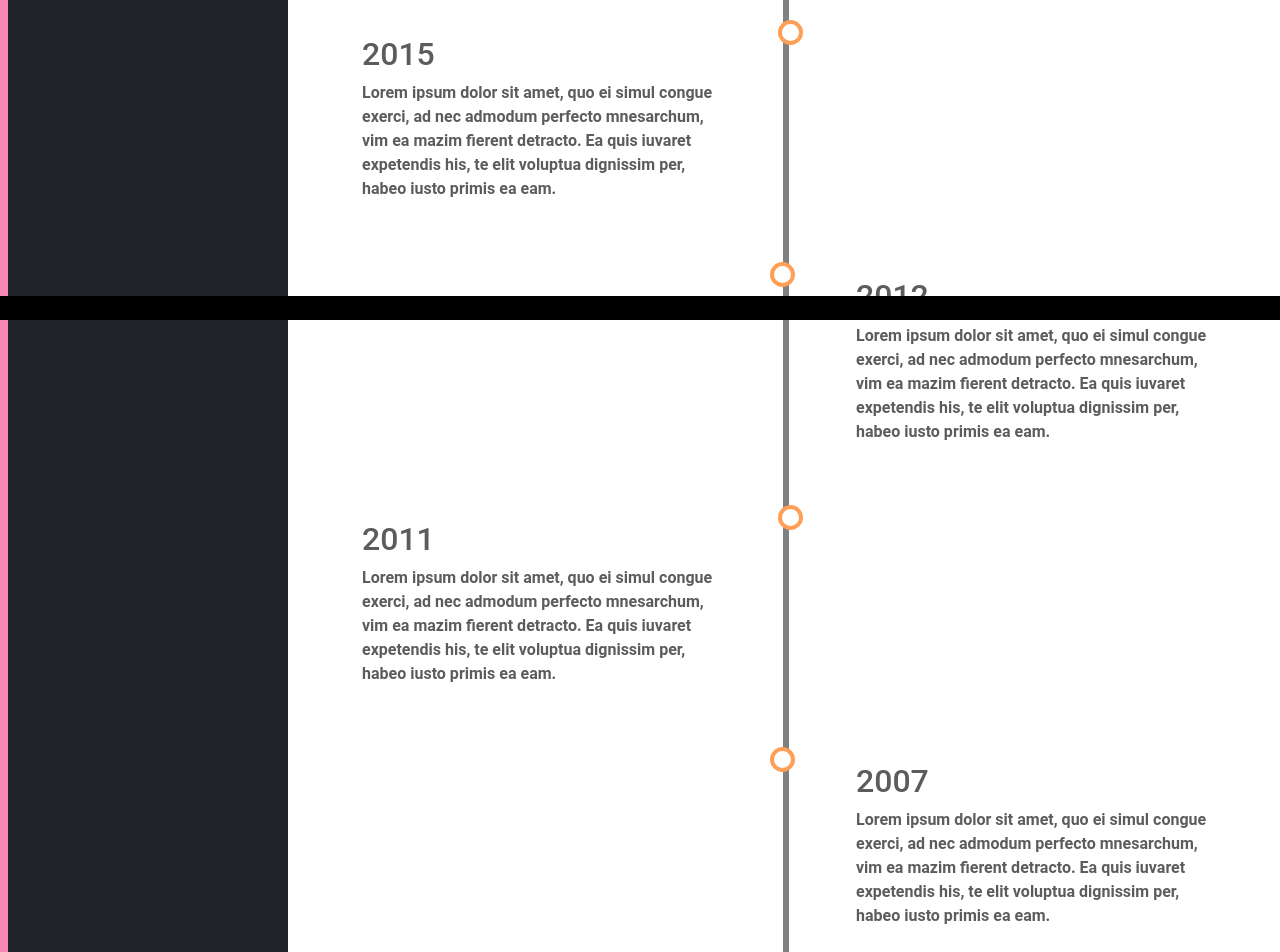
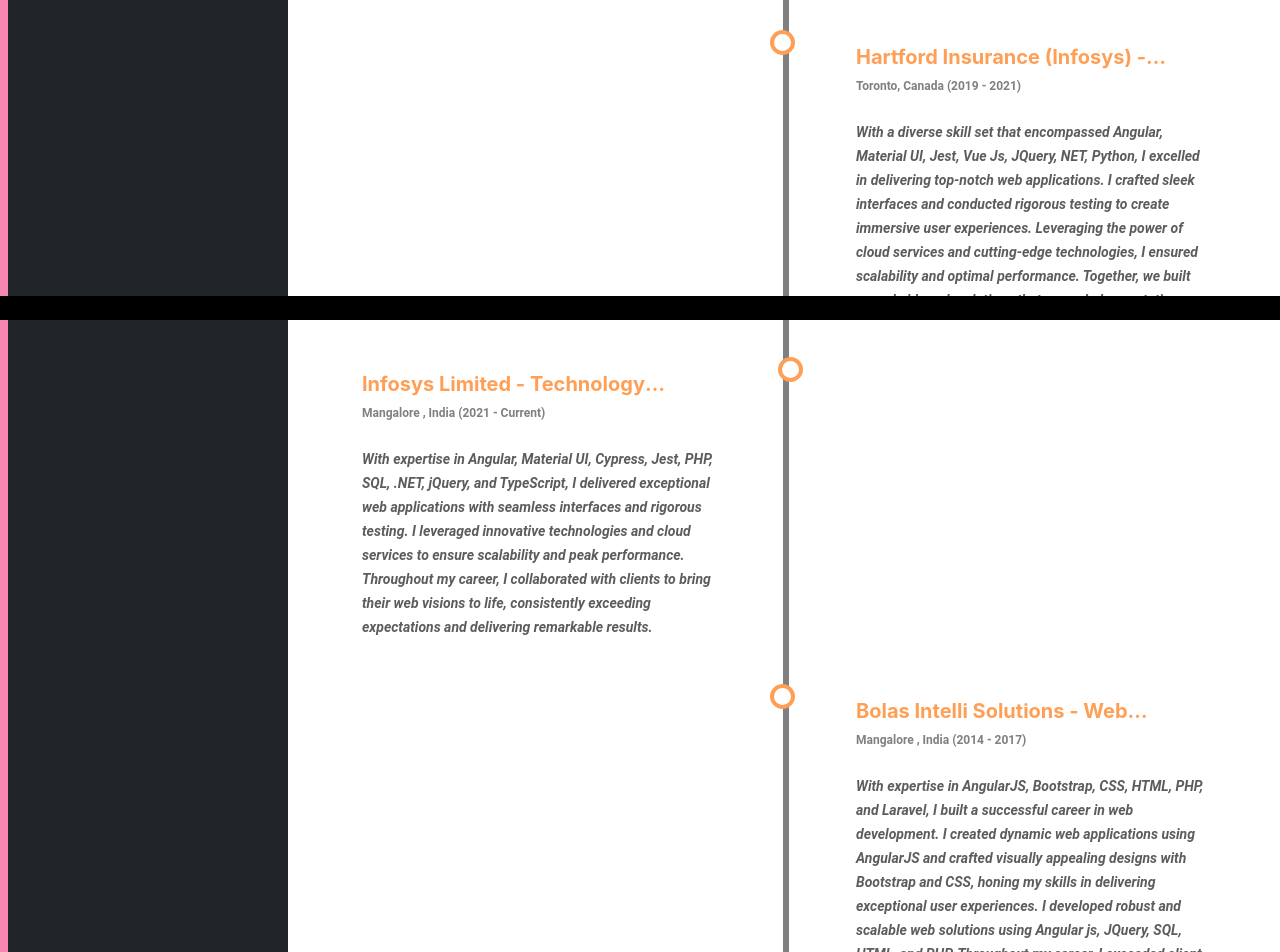
Before and after one commit to flavglen/myportal, a React (Create React App) app: page /timeline in a window 1280 px wide. Shown: the part 480-1432 px from the top of the page. Built offline with nearby package versions, Linux system fonts and the light colour scheme.

Commit message:
projects

```diff
--- a/package.json
+++ b/package.json
@@ -3,6 +3,7 @@
   "version": "0.1.0",
   "private": true,
   "dependencies": {
+    "@chakra-ui/icons": "^2.0.19",
     "@chakra-ui/react": "^2.4.9",
     "@emotion/react": "^11.10.5",
     "@emotion/styled": "^11.10.5",
--- /dev/null
+++ b/src/components/common/project-card/ProjectCard.css
@@ -0,0 +1,8 @@
+.clap-3-line {
+    display: -webkit-box;
+    max-width: 400px;
+    -webkit-line-clamp: 3;
+    -webkit-box-orient: vertical;
+    overflow: hidden;
+    text-overflow: ellipsis;
+}
--- a/src/components/common/project-card/ProjectCard.tsx
+++ b/src/components/common/project-card/ProjectCard.tsx
@@ -1,19 +1,24 @@
 import React from 'react';
-import { Avatar } from "@chakra-ui/avatar";
+import { Avatar, AvatarBadge} from "@chakra-ui/avatar";
 import { Card, CardBody, CardFooter, CardHeader } from "@chakra-ui/card";
 import { Box, Flex, Heading, Text } from "@chakra-ui/layout";
+import { InfoIcon } from '@chakra-ui/icons'
+import './ProjectCard.css';
 
-export const ProjectCard: React.FC = () => {
+export const ProjectCard: React.FC<{data: any}> = (props) => {
+    const { name, start, end, description, personal } = props.data;
     return (
         <Card maxW='md'>
             <CardHeader>
                 <Flex>
                     <Flex flex='1' gap='4' alignItems='center' flexWrap='wrap'>
-                        <Avatar name='Segun Adebayo' src='https://bit.ly/sage-adebayo' />
+                      <Avatar bg='teal.500' icon={<InfoIcon fontSize='1.5rem' />}>
+                       <AvatarBadge borderColor='papayawhip' bg={!personal ? 'green.500' : 'tomato'} boxSize='1.25em' />
+                      </Avatar>
 
                         <Box>
-                            <Heading size='sm'>Segun Adebayo</Heading>
-                            <Text>Creator, Chakra UI</Text>
+                            <Heading size='sm'>{name}</Heading>
+                            <Text>{start} - {end} </Text>
                         </Box>
                     </Flex>
                     {/* <IconButton
@@ -25,10 +30,8 @@
                 </Flex>
             </CardHeader>
             <CardBody>
-                <Text>
-                    With Chakra UI, I wanted to sync the speed of development with the speed
-                    of design. I wanted the developer to be just as excited as the designer to
-                    create a screen.
+                <Text className='clap-3-line' title={description}>
+                    {description}
                 </Text>
             </CardBody>
 
--- a/src/components/common/sidebar/sidebar.tsx
+++ b/src/components/common/sidebar/sidebar.tsx
@@ -82,7 +82,7 @@
             </>
           </Link>
         </li>
-        <li className="nav-item">
+        {/* <li className="nav-item">
           <Link onClick={closeMenu} to='timeline'>
             <>
               <FontAwesomeIcon icon={faCode} className="test" />
@@ -97,7 +97,7 @@
               <span className="custom-icon"> Contact </span>
             </>
           </Link>
-        </li>
+        </li> */}
       </ul>
       <hr />
     </div>
--- a/src/components/projects/Projects.data.ts
+++ b/src/components/projects/Projects.data.ts
@@ -2,55 +2,64 @@
     {
         name: 'Loblaws.ca',
         start: 'Nov, 2021',
-        end: '',
+        end: 'Current',
         company: 'Loblaws Digital',
-        category: 'prefessional',
-        skills: ['React'],
-        description: ''
+        personal: false,
+        skills: ['React', 'css', 'html', 'redux', 'nodejs', 'graphQL', 'GCP', 'Angular', 'Cypress', 'jest', 'RXjs', 'Firebase', 'Typescript'],
+        description: ' loblaw.ca provides customers with the convenience of online grocery shopping. Customers can browse through a wide range of products, add them to their virtual shopping cart, and have them delivered to their doorstep or ready for pickup at a nearby store.'
     },
     {
-        name: 'Loblaws.ca',
-        start: 'Nov, 2021',
-        end: '',
-        company: 'Loblaws Digital',
-        category: 'prefessional',
-        skills: ['React'],
-        description: ''
+        name: 'Underwriter tool',
+        start: 'Dec, 2019',
+        end: 'Nov 2021',
+        company: 'Hartford Insurance / Infoys',
+        personal: false,
+        skills: ['Angular', 'Rxjs', 'express js', 'Mongodb', 'Firebase', 'CSS', 'HTML', 'Cypress' , 'Jest / Jasmine', 'Typescript', 'AWS'],
+        description: 'Software application or platform used by insurance underwriters to streamline and enhance their underwriting processes.'
     },
     {
-        name: 'Loblaws.ca',
-        start: 'Nov, 2021',
-        end: '',
-        company: 'Loblaws Digital',
-        category: 'prefessional',
-        skills: ['React'],
-        description: ''
+        name: 'Connect Audit Manager',
+        start: 'Jan, 2017',
+        end: 'Dec 2019',
+        company: 'PWC / Infosys',
+        personal: false,
+        skills: ['Angular', 'Rxjs', 'Express js', 'Mongodb', 'Firebase', 'CSS', 'HTML', 'Cypress' , 'jest / jasmine', 'Azure'],
+        description: 'PwC’s internal audit management solution provides complete process management and has modules of team head, manager and auditor information respectively for the entire audit lifecycle.'
     },
     {
-        name: 'Loblaws.ca',
-        start: 'Nov, 2021',
-        end: '',
-        company: 'Loblaws Digital',
-        category: 'prefessional',
-        skills: ['React'],
-        description: ''
+        name: 'Quick Market Reports',
+        start: 'Oct, 2014',
+        end: 'Dec 2016',
+        company: 'Bolas Intelli Solutions',
+        personal: false,
+        skills: ['Angular 1.6', 'PHP', 'Javascript', 'CSS', "HTML", 'NET', 'Jquery /AJAX', "XML"],
+        description: 'Quick Market Reports application is a software tool designed to provide users with timely and concise market insights'
     },
     {
-        name: 'Loblaws.ca',
-        start: 'Nov, 2021',
-        end: '',
-        company: 'Loblaws Digital',
-        category: 'prefessional',
-        skills: ['React'],
-        description: ''
+        name: 'Video calling APP - Quickblox',
+        start: 'Jan, 2016',
+        end: 'Dec, 2017',
+        company: 'Bolas Intelli Solutions',
+        personal: false,
+        skills: ['Angular 1.5', 'Jquery', 'backbonejs', 'CSS', 'HTML', 'PHP / Laravel', 'NET', 'MYsql', 'SQL', 'Quickblox'],
+        description: 'The video calling app built with the help of QuickBlox enables users to engage in real-time, high-quality video calls across multiple platforms, providing a seamless and secure communication experience while incorporating features such as user authentication, signaling, media streaming, and push notifications, all designed to enhance usability, reliability, and user satisfaction'
     },
     {
-        name: 'Loblaws.ca',
-        start: 'Nov, 2021',
-        end: '',
-        company: 'Loblaws Digital',
-        category: 'prefessional',
-        skills: ['React'],
-        description: ''
+        name: 'Smart Splitwise',
+        start: 'Nov, 2020',
+        end: 'N/A',
+        company: 'Personal',
+        personal: true,
+        skills: ['React', 'Angular', 'HTML', 'CSS', 'Typescript', 'HTML', 'CSS'],
+        description: 'The application is designed to simplify the process of splitting bills among a group. With its intuitive interface and advanced scanning capabilities, users can effortlessly scan their bills using their device\'s camera'
+    },
+    {
+        name: 'Smart Defect Logger',
+        start: 'Nov, 2020',
+        end: 'N/A',
+        company: 'Personal',
+        personal: true,
+        skills: ['React', 'Angular', 'Cypress', 'Typescript', 'HTML', 'CSS'],
+        description: 'The Smart Defect Logger is an innovative tool that streamlines the process of creating dynamic Cypress test cases by parsing JSON files. By leveraging the power of JSON parsing, the tool extracts relevant information from the JSON data, such as test case descriptions, input data, expected results, and assertions. It intelligently generates Cypress test scripts based on the parsed JSON, eliminating the need for manual test case creation and reducing human error'
     }
 ]
--- a/src/components/projects/Projects.tsx
+++ b/src/components/projects/Projects.tsx
@@ -1,20 +1,38 @@
-import React from 'react';
+import React, { useState, useRef } from 'react';
 import { Box, Flex, Grid, GridItem, Stack } from '@chakra-ui/layout';
 import { ProjectCard } from '../common/project-card/ProjectCard';
 import { projectData } from './Projects.data';
 import { Checkbox } from '@chakra-ui/checkbox';
 
 const Projects: React.FC = () => {
+    const projectDataClone = JSON.parse(JSON.stringify(projectData));
+    const [projectGrid, setProjectGrid] = useState(projectData);
+
+    //ref
+    const checkboxPersonal = useRef<HTMLInputElement>(null);
+    const checkboxPro = useRef<HTMLInputElement>(null);
+
+    const filterProjects = () => {
+        let filtered = [];
+        if(checkboxPersonal?.current?.checked  && !checkboxPro?.current?.checked){
+            filtered = projectDataClone.filter(data => data.personal );
+        } else if(!checkboxPersonal?.current?.checked  && checkboxPro?.current?.checked) {
+            filtered = projectDataClone.filter(data => !data.personal );
+        } else {
+            filtered = projectDataClone;
+        }
+       setProjectGrid(filtered);
+    }
 
     return (
         <Flex  justifyContent={'center'} alignItems={'center'} my={20}>
             <Box p={5} shadow='md' borderWidth='1px'>
                 <Stack spacing={5} direction='row'>
-                    <Checkbox colorScheme='red' defaultChecked>
+                    <Checkbox  ref={checkboxPro} colorScheme={'green'} value={1} defaultChecked onChange={filterProjects}>
+                        Professional
+                    </Checkbox>
+                    <Checkbox  ref={checkboxPersonal} colorScheme={'orange'} value={0} defaultChecked onChange={filterProjects}>
                         Personal
-                    </Checkbox>
-                    <Checkbox colorScheme='green' defaultChecked>
-                        Professional
                     </Checkbox>
                 </Stack>
                 <Grid templateColumns={{
@@ -25,10 +43,10 @@
                     columnGap={20}
                     my={3}>
                     {
-                        projectData.map((data, index) => {
+                        projectGrid.map((data, index) => {
                             return (
                                 <GridItem my={30} height={'250px'}>
-                                    <ProjectCard key={index} />
+                                    <ProjectCard key={index} data={data}/>
                                 </GridItem>
                             )
                         })
--- a/src/components/timeline/timeline.css
+++ b/src/components/timeline/timeline.css
@@ -99,6 +99,10 @@
     border-radius: 6px;
 }
 
+.company-heading {
+    color: #FF9F55;
+}
+
 /* Media queries - Responsive timeline on screens less than 600px wide */
 @media screen and (max-width: 600px) {
 
--- a/src/components/timeline/timeline.tsx
+++ b/src/components/timeline/timeline.tsx
@@ -1,4 +1,5 @@
 import React from 'react';
+import { Heading, Text } from '@chakra-ui/react'
 import './timeline.css';
 
 const Timeline: React.FC = () => {
@@ -6,42 +7,64 @@
     <div className="timeline">
       <div className="mycontainer left">
         <div className="content">
-      <h2>2017</h2>
-      <p>Lorem ipsum dolor sit amet, quo ei simul congue exerci, ad nec admodum perfecto mnesarchum, vim ea mazim fierent detracto. Ea quis iuvaret expetendis his, te elit voluptua dignissim per, habeo iusto primis ea eam.</p>
+          <Heading as='h2' className='company-heading'  size='md' noOfLines={1}>
+            Loblaws Digital  - Senior Web Developer
+          </Heading>
+          <Text fontSize='xs' fontWeight={600} color={'grey'} marginBottom={'25px'}>Toronto, Canada (2021 - Current)</Text>
+          <Text as='i' fontSize='sm' >
+            As a seasoned senior web developer, I specialize in building dynamic web applications using modern technologies such as React,
+            Redux, the Context API, and TypeScript. With expertise in microfrontends,
+            Angular, Node.js, and CI/CD, I excel in creating modular and scalable solutions.
+            Collaborating with cross-functional teams, I consistently deliver exceptional results that exceed client expectations.
+            Passionate about crafting seamless user experiences, I stay at the forefront of industry trends and leverage
+            TypeScript for clean and type-safe code. By implementing robust CI/CD pipelines, I ensure efficient and reliable
+            deployment, enabling continuous integration of code changes. Let's collaborate to create remarkable web applications that leave a lasting impression.
+          </Text>
         </div>
       </div>
       <div className="mycontainer right">
         <div className="content">
-      <h2>2016</h2>
-      <p>Lorem ipsum dolor sit amet, quo ei simul congue exerci, ad nec admodum perfecto mnesarchum, vim ea mazim fierent detracto. Ea quis iuvaret expetendis his, te elit voluptua dignissim per, habeo iusto primis ea eam.</p>
+          <Heading as='h2' className='company-heading'  size='md' noOfLines={1}>
+           Hartford Insurance (Infosys)  - Senior Web Developer
+          </Heading>
+          <Text fontSize='xs' fontWeight={600} color={'grey'} marginBottom={'25px'}>Toronto, Canada (2019 - 2021)</Text>
+          <Text as='i' fontSize='sm'>
+           With a diverse skill set that encompassed Angular, Material UI, Jest, Vue Js, JQuery, NET, Python, I excelled in delivering top-notch web applications.
+            I crafted sleek interfaces and conducted rigorous testing to create immersive user experiences.
+            Leveraging the power of cloud services and cutting-edge technologies, I ensured scalability and optimal performance. Together,
+            we built remarkable web solutions that exceeded expectations.
+          </Text>
         </div>
       </div>
       <div className="mycontainer left">
         <div className="content">
-      <h2>2015</h2>
-      <p>Lorem ipsum dolor sit amet, quo ei simul congue exerci, ad nec admodum perfecto mnesarchum, vim ea mazim fierent detracto. Ea quis iuvaret expetendis his, te elit voluptua dignissim per, habeo iusto primis ea eam.</p>
+          <Heading as='h2' className='company-heading'  size='md' noOfLines={1}>
+            Infosys Limited  - Technology Analyst
+          </Heading>
+          <Text fontSize='xs' fontWeight={600} color={'grey'} marginBottom={'25px'}>Mangalore , India (2021 - Current) </Text>
+          <Text as='i' fontSize='sm'>
+            With expertise in Angular, Material UI, Cypress, Jest, PHP, SQL, .NET, jQuery, and TypeScript,
+            I delivered exceptional web applications with seamless interfaces and rigorous testing.
+            I leveraged innovative technologies and cloud services to ensure scalability and peak performance. Throughout my career,
+            I collaborated with clients to bring their web visions to life, consistently exceeding expectations and delivering remarkable results.
+          </Text>
         </div>
       </div>
       <div className="mycontainer right">
         <div className="content">
-      <h2>2012</h2>
-      <p>Lorem ipsum dolor sit amet, quo ei simul congue exerci, ad nec admodum perfecto mnesarchum, vim ea mazim fierent detracto. Ea quis iuvaret expetendis his, te elit voluptua dignissim per, habeo iusto primis ea eam.</p>
-    </div>
-  </div>
-  <div className="mycontainer left">
-    <div className="content">
-      <h2>2011</h2>
-      <p>Lorem ipsum dolor sit amet, quo ei simul congue exerci, ad nec admodum perfecto mnesarchum, vim ea mazim fierent detracto. Ea quis iuvaret expetendis his, te elit voluptua dignissim per, habeo iusto primis ea eam.</p>
-    </div>
-  </div>
-  <div className="mycontainer right">
-    <div className="content">
-      <h2>2007</h2>
-      <p>Lorem ipsum dolor sit amet, quo ei simul congue exerci, ad nec admodum perfecto mnesarchum, vim ea mazim fierent detracto. Ea quis iuvaret expetendis his, te elit voluptua dignissim per, habeo iusto primis ea eam.</p>
+          <Heading as='h2' className='company-heading'  size='md' noOfLines={1}>
+            Bolas Intelli Solutions  - Web Developer
+          </Heading>
+          <Text fontSize='xs' fontWeight={600} color={'grey'} marginBottom={'25px'}>Mangalore , India (2014 - 2017) </Text>
+          <Text as='i' fontSize='sm'>
+            With expertise in AngularJS, Bootstrap, CSS, HTML, PHP, and Laravel, I built a successful career in web development.
+            I created dynamic web applications using AngularJS and crafted visually appealing designs with Bootstrap and CSS, honing my skills in delivering exceptional
+            user experiences. I developed robust and scalable web solutions using Angular js, JQuery, SQL, HTML, and PHP. Throughout my career,
+            I exceeded client expectations and delivered outstanding results, driven by my passion for web development
+          </Text>
         </div>
       </div>
     </div>
-
   )
 };
 
```
Also changed, not shown: 1 other file (tests, documents, lock files or other folders). Lines whose indentation alone changed are shown as unchanged.
